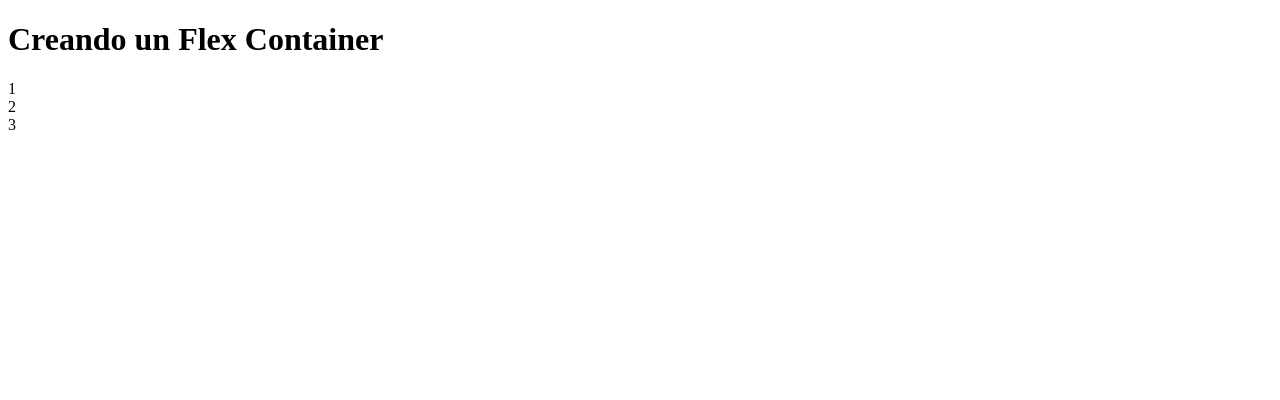
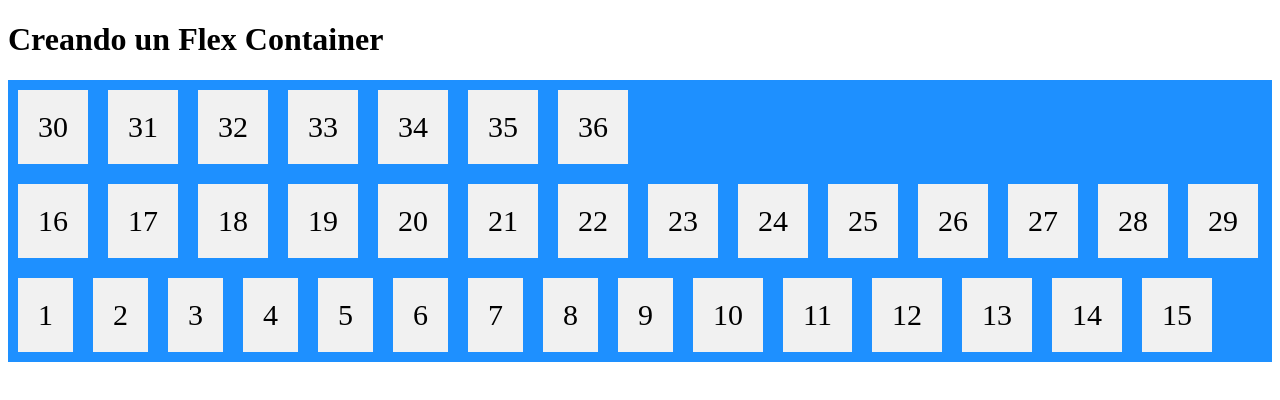
Before and after one commit to Mishell-A/unidad-III, a plain HTML site: page Semana_8/Sesion_36/index.html in a window 1280 px wide. Drawn offline with Linux system fonts and the light colour scheme.

Commit message:
agregarndo flex

```diff
--- a/Semana_8/Sesion_36/assets/css/style.css
+++ b/Semana_8/Sesion_36/assets/css/style.css
@@ -0,0 +1,45 @@
+.flex-container {
+  background-color: dodgerblue;
+  height: 90wh;
+  display: flex;
+  /*rom-reverse: es el espejo de las filas*/
+  /*column: Los coloca en columna*/
+  /*row: filas, se aplica por defecto, se puede cambiar*/
+  flex-direction: row;
+  /*Esta propiedad permite alinear en el eje principal en los elementos flex*/
+  /*flex start: va por defecto, lo coloca al inicio del eje principal*/
+  /*flex end: Los coloca al final de el eje principal
+  /*center: Los coloca en el centro del eje principal*/
+  /*space-between: Lo coloca al final y al principio del eje principal y los demas los coloca con espacios iguales*/
+  /*space-around: Los coloca entre los elementos y los extremos del eje principal, lo que crea un espacio igual en cada extremo del eje principal*/
+  /*space-evenly: Los coloca entre los elementos y los extremos del eje principal, lo que crea un espacio igual en todos los extremos del eje principal e igual entre los elementos*/
+  justify-content: flex-start;
+  /*Esta propiedad permite alinear en el eje secundario, los elementos flex
+  flex-start: Los coloca al incio del eje secundario
+  flex-end: Los coloca al final del eje secundario
+  center: Los coloca en el centro del eje secundario
+  */
+  align-items: center;
+  /*flex-wrap: si se coloca wrap, si falta espacio en el eje principal, salta hacia abajo
+  flex-wrap: none , esta por defecto
+    flex
+  */
+
+  /*
+   Alinea el contenido, pero cuando se utiliza cuando hay mas de una linea
+  */
+  align-content: baseline;
+
+  flex-wrap: wrap-reverse;
+}
+
+.flex-container > div {
+  background-color: #f1f1f1;
+  margin: 10px;
+  padding: 20px;
+  font-size: 30px;
+  /*Estas propiedades funcionan solo si se tiene un contenedor flex*/
+  width: fit-content;
+  /*Si no se le asigna width o height se expandira*/
+  height: fit-content;
+}
--- a/Semana_8/Sesion_36/index.html
+++ b/Semana_8/Sesion_36/index.html
@@ -4,6 +4,7 @@
     <meta charset="UTF-8">
     <meta name="viewport" content="width=], initial-scale=1.0">
     <title>Sesión-36</title>
+    <link rel="stylesheet" href="./assets/css/style.css">
 </head>
 <body>
     <h1>Creando un Flex Container</h1>
@@ -12,6 +13,40 @@
         <div>1</div>
         <div>2</div>
         <div>3</div>
+        <div>4</div>
+        <div>5</div>
+        <div>6</div>
+        <div>7</div>
+        <div>8</div>
+        <div>9</div>
+        <div>10</div>
+        <div>11</div>
+        <div>12</div>
+        <div>13</div>
+        <div>14</div>
+        <div>15</div>
+        <!-- make 15 lines more -->
+        <div>16</div>
+        <div>17</div>
+        <div>18</div>
+        <div>19</div>
+        <div>20</div>
+        <div>21</div>
+        <div>22</div>
+        <div>23</div>
+        <div>24</div>
+        <div>25</div>
+        <div>26</div>
+        <div>27</div>
+        <div>28</div>
+        <div>29</div>
+        <div>30</div>
+        <div>31</div>
+        <div>32</div>
+        <div>33</div>
+        <div>34</div>
+        <div>35</div>
+        <div>36</div>
     </div>
 </body>
 </html>
```
